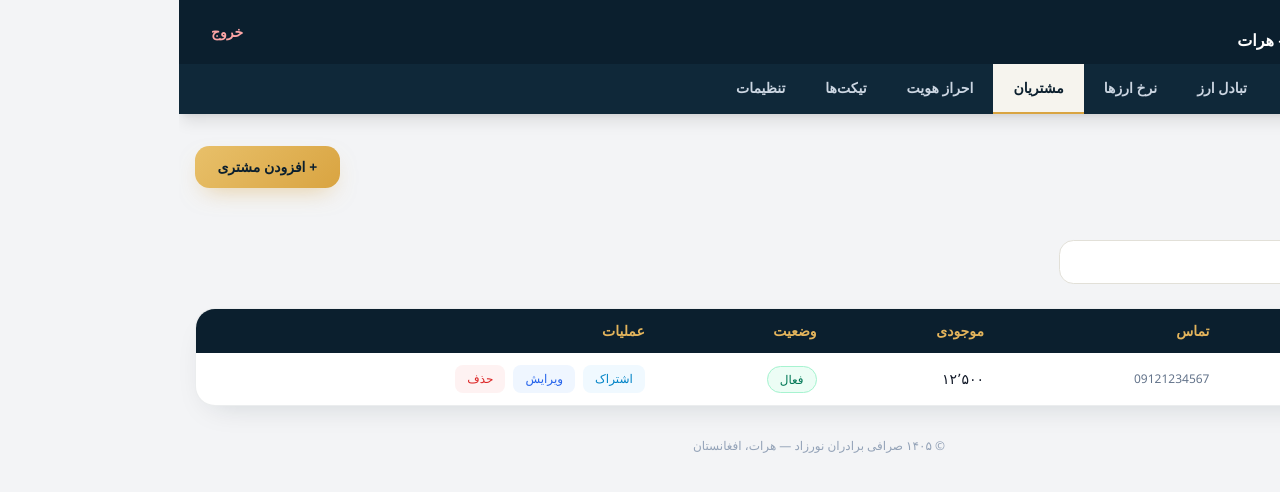
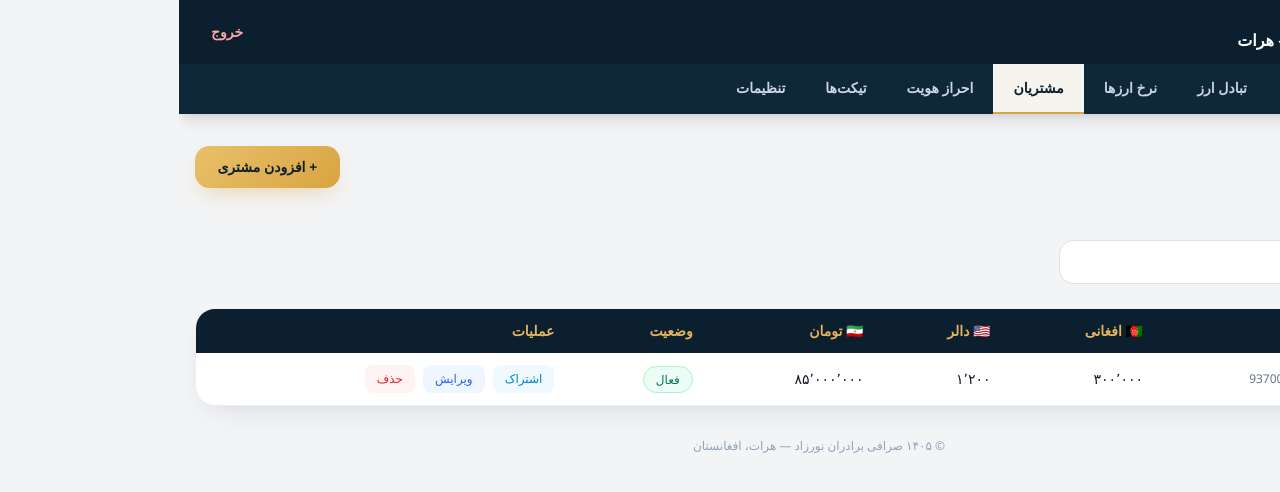
Before and after one commit to nasirahmadrahmati19-hue/exchange-admin, a Next.js app: page /dashboard/users in a window 1280 px wide. Shown: the top 492 px of the page. Built offline with nearby package versions, Linux system fonts and the light colour scheme; sample sign-in values are in the browser's storage; a small style sheet from the web is missing.

Commit message:
Refactor user balances and update UI components

```diff
--- a/app/dashboard/users/page.tsx
+++ b/app/dashboard/users/page.tsx
@@ -2,30 +2,45 @@
 
 import { useState } from "react";
 import { useStored, Field, ErrorBox, Modal, ShareBar } from "../lib/ui";
-import { fa, checkRequired, requiredMessage, statusChipClass } from "../lib/helpers";
+import { fa, checkRequired, requiredMessage, statusChipClass, CURRENCY_META } from "../lib/helpers";
+import type { AccountUser } from "../lib/helpers";
 
-interface User { id: number; name: string; email: string; phone: string; balance: string; status: string; }
-const empty = { name: "", email: "", phone: "", balance: "" };
+const empty = { name: "", phone: "", AFN: "", USD: "", IRR: "" };
+
+// اگر کاربر قدیمی (بدون balances) بود، خودکار به ساختار جدید تبدیل می‌کند
+const norm = (u: any): AccountUser => ({
+  id: u.id,
+  name: u.name || "",
+  phone: u.phone || "",
+  status: u.status || "فعال",
+  balances: u.balances || { AFN: Number(u.balance || 0), USD: 0, IRR: 0 },
+});
 
 export default function UsersPage() {
-  const [users, setUsers] = useStored<User[]>("db_users", [
-    { id: 1, name: "علی محمدی", email: "ali@mail.com", phone: "09121234567", balance: "12500", status: "فعال" },
+  const [raw, setRaw] = useStored<AccountUser[]>("db_users", [
+    { id: 1, name: "احمد", phone: "93700000000", balances: { AFN: 300000, USD: 1200, IRR: 85000000 }, status: "فعال" },
   ]);
+  const users = raw.map(norm);
+
   const [search, setSearch] = useState("");
   const [modal, setModal] = useState(false);
   const [editId, setEditId] = useState<number | null>(null);
   const [form, setForm] = useState(empty);
   const [missing, setMissing] = useState<string[]>([]);
   const [error, setError] = useState("");
-  const [shareUser, setShareUser] = useState<User | null>(null);
+  const [shareUser, setShareUser] = useState<AccountUser | null>(null);
 
   const set = (patch: any) => { setForm({ ...form, ...patch }); setMissing([]); setError(""); };
 
   const save = () => {
     const m = checkRequired(form, [{ key: "name", label: "نام" }, { key: "phone", label: "شماره تماس" }]);
     if (m.length) { setMissing(m); setError(requiredMessage(m)); return; }
-    if (editId) setUsers(users.map(u => u.id === editId ? { ...u, ...form } : u));
-    else setUsers([...users, { id: Date.now(), ...form, status: "فعال" }]);
+    const balances = { AFN: Number(form.AFN || 0), USD: Number(form.USD || 0), IRR: Number(form.IRR || 0) };
+    if (editId) {
+      setRaw(raw.map(u => u.id === editId ? { ...norm(u), name: form.name, phone: form.phone, balances } : u));
+    } else {
+      setRaw([...raw, { id: Date.now(), name: form.name, phone: form.phone, balances, status: "فعال" }]);
+    }
     setModal(false); setForm(empty); setEditId(null);
   };
 
@@ -34,7 +49,7 @@ export default function UsersPage() {
   return (
     <div className="space-y-6">
       <div className="flex items-center justify-between">
-        <h1 className="text-xl font-extrabold">مشتریان</h1>
+        <h1 className="text-xl font-extrabold">مشتریان و حساب‌ها</h1>
         <button className="btn-gold" onClick={() => { setForm(empty); setEditId(null); setMissing([]); setError(""); setModal(true); }}>+ افزودن مشتری</button>
       </div>
 
@@ -49,7 +64,9 @@ export default function UsersPage() {
             <tr>
               <th className="text-right px-4 py-3 font-bold">نام</th>
               <th className="text-right px-4 py-3 font-bold">تماس</th>
-              <th className="text-right px-4 py-3 font-bold">موجودی</th>
+              <th className="text-right px-4 py-3 font-bold">🇦🇫 افغانی</th>
+              <th className="text-right px-4 py-3 font-bold">🇺🇸 دالر</th>
+              <th className="text-right px-4 py-3 font-bold">🇮🇷 تومان</th>
               <th className="text-right px-4 py-3 font-bold">وضعیت</th>
               <th className="text-right px-4 py-3 font-bold">عملیات</th>
             </tr>
@@ -59,13 +76,15 @@ export default function UsersPage() {
               <tr key={u.id} className="hover:bg-amber-50/40">
                 <td className="px-4 py-3 font-bold">{u.name}</td>
                 <td className="px-4 py-3 text-slate-500 text-xs">{u.phone}</td>
-                <td className="px-4 py-3">{fa(Number(u.balance || 0))}</td>
+                <td className="px-4 py-3">{fa(u.balances.AFN)}</td>
+                <td className="px-4 py-3">{fa(u.balances.USD)}</td>
+                <td className="px-4 py-3">{fa(u.balances.IRR)}</td>
                 <td className="px-4 py-3"><span className={`text-xs px-3 py-1 rounded-full border ${statusChipClass(u.status)}`}>{u.status}</span></td>
                 <td className="px-4 py-3">
                   <div className="flex gap-2">
                     <button className="text-xs px-3 py-1.5 rounded-lg bg-sky-50 text-sky-600 hover:bg-sky-100" onClick={() => setShareUser(u)}>اشتراک</button>
-                    <button className="text-xs px-3 py-1.5 rounded-lg bg-blue-50 text-blue-600 hover:bg-blue-100" onClick={() => { setEditId(u.id); setForm({ name: u.name, email: u.email, phone: u.phone, balance: u.balance }); setMissing([]); setError(""); setModal(true); }}>ویرایش</button>
-                    <button className="text-xs px-3 py-1.5 rounded-lg bg-red-50 text-red-600 hover:bg-red-100" onClick={() => setUsers(users.filter(x => x.id !== u.id))}>حذف</button>
+                    <button className="text-xs px-3 py-1.5 rounded-lg bg-blue-50 text-blue-600 hover:bg-blue-100" onClick={() => { setEditId(u.id); setForm({ name: u.name, phone: u.phone, AFN: String(u.balances.AFN), USD: String(u.balances.USD), IRR: String(u.balances.IRR) }); setMissing([]); setError(""); setModal(true); }}>ویرایش</button>
+                    <button className="text-xs px-3 py-1.5 rounded-lg bg-red-50 text-red-600 hover:bg-red-100" onClick={() => setRaw(raw.filter(x => x.id !== u.id))}>حذف</button>
                   </div>
                 </td>
               </tr>
@@ -75,12 +94,15 @@ export default function UsersPage() {
       </div>
 
       {modal && (
-        <Modal title={editId ? "ویرایش مشتری" : "مشتری جدید"} onClose={() => setModal(false)}>
+        <Modal title={editId ? "ویرایش حساب مشتری" : "مشتری جدید"} onClose={() => setModal(false)}>
           <div className="space-y-3">
             <Field label="نام" name="نام" missing={missing} value={form.name} onChange={v => set({ name: v })} />
             <Field label="شماره تماس" name="شماره تماس" missing={missing} value={form.phone} onChange={v => set({ phone: v })} />
-            <Field label="ایمیل (اختیاری)" value={form.email} onChange={v => set({ email: v })} />
-            <Field label="موجودی (اختیاری)" value={form.balance} onChange={v => set({ balance: v })} />
+            <div className="grid grid-cols-3 gap-3">
+              <Field label="مانده افغانی" value={form.AFN} onChange={v => set({ AFN: v })} placeholder="0" />
+              <Field label="مانده دالر" value={form.USD} onChange={v => set({ USD: v })} placeholder="0" />
+              <Field label="مانده تومان" value={form.IRR} onChange={v => set({ IRR: v })} placeholder="0" />
+            </div>
             <ErrorBox error={error} />
           </div>
           <div className="flex gap-2 mt-5">
@@ -91,23 +113,24 @@ export default function UsersPage() {
       )}
 
       {shareUser && (
-        <Modal title="اشتراک‌گذاری مشخصات مشتری" onClose={() => setShareUser(null)}>
+        <Modal title="اشتراک‌گذاری حساب مشتری" onClose={() => setShareUser(null)}>
           <div className="text-sm space-y-1 mb-4 bg-slate-50 rounded-xl p-4">
             <p><b>نام:</b> {shareUser.name}</p>
             <p><b>شماره:</b> {shareUser.phone}</p>
-            <p><b>موجودی:</b> {fa(Number(shareUser.balance || 0))}</p>
-            <p><b>وضعیت:</b> {shareUser.status}</p>
+            <p><b>🇦🇫 افغانی:</b> {fa(shareUser.balances.AFN)}</p>
+            <p><b>🇺🇸 دالر:</b> {fa(shareUser.balances.USD)}</p>
+            <p><b>🇮🇷 تومان:</b> {fa(shareUser.balances.IRR)}</p>
           </div>
           <ShareBar
-            text={`مشتری: ${shareUser.name}\nشماره: ${shareUser.phone}\nایمیل: ${shareUser.email}\nموجودی: ${fa(Number(shareUser.balance || 0))}\nوضعیت: ${shareUser.status}`}
+            text={`مشتری: ${shareUser.name}\nشماره: ${shareUser.phone}\nمانده افغانی: ${fa(shareUser.balances.AFN)}\nمانده دالر: ${fa(shareUser.balances.USD)}\nمانده تومان: ${fa(shareUser.balances.IRR)}\nوضعیت: ${shareUser.status}`}
             phone={shareUser.phone}
-            pdfTitle="مشخصات مشتری"
+            pdfTitle="صورت حساب مشتری"
             pdfRows={[
               { label: "نام", value: shareUser.name },
-              { label: "شماره تماس", value: shareUser.phone },
-              { label: "ایمیل", value: shareUser.email },
-              { label: "موجودی", value: fa(Number(shareUser.balance || 0)) },
-              { label: "وضعیت", value: shareUser.status },
+              { label: "شماره", value: shareUser.phone },
+              { label: "افغانی", value: fa(shareUser.balances.AFN) },
+              { label: "دالر", value: fa(shareUser.balances.USD) },
+              { label: "تومان", value: fa(shareUser.balances.IRR) },
             ]}
           />
           <button className="mt-4 w-full rounded-xl border border-slate-200 py-2 text-sm font-bold" onClick={() => setShareUser(null)}>بستن</button>
```
